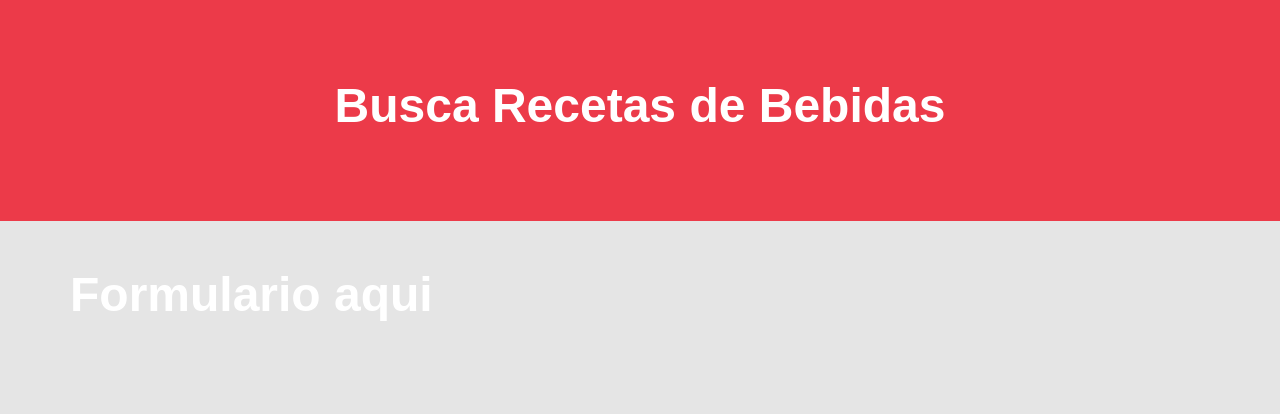
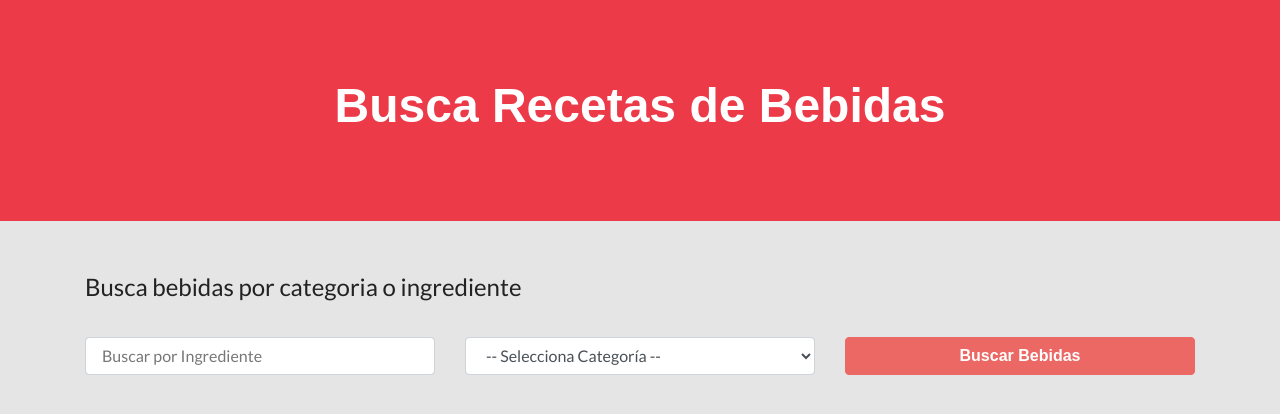
Before and after one commit to zesaru/bebidasreact, a React (Create React App) app: page / in a window 1280 px wide. Shown: the top 414 px of the page. Built offline with nearby package versions, Linux system fonts and the light colour scheme; a web font is replaced by a local one.

Commit message:
agregando form

```diff
--- a/src/components/Formulario.js
+++ b/src/components/Formulario.js
@@ -1,7 +1,36 @@
 import React from "react";
 
 const Formulario = () => {
-  return <h1>Formulario aqui</h1>;
+  return (
+    <form className="col-12">
+      <fieldset>
+        <legend>Busca bebidas por categoria o ingrediente</legend>
+      </fieldset>
+      <div className="row mt-4">
+        <div className="col-md-4">
+          <input
+            name="nombre"
+            className="form-control"
+            type="text"
+            placeholder="Buscar por Ingrediente"
+          />
+        </div>
+        <div className="col-md-4">
+          <select className="form-control" name="categoria">
+            <option value="">-- Selecciona Categoría --</option>
+          </select>
+        </div>
+
+        <div className="col-md-4">
+          <input
+            type="submit"
+            className="btn btn-block btn-primary"
+            value="Buscar Bebidas"
+          />
+        </div>
+      </div>
+    </form>
+  );
 };
 
 export default Formulario;
```
